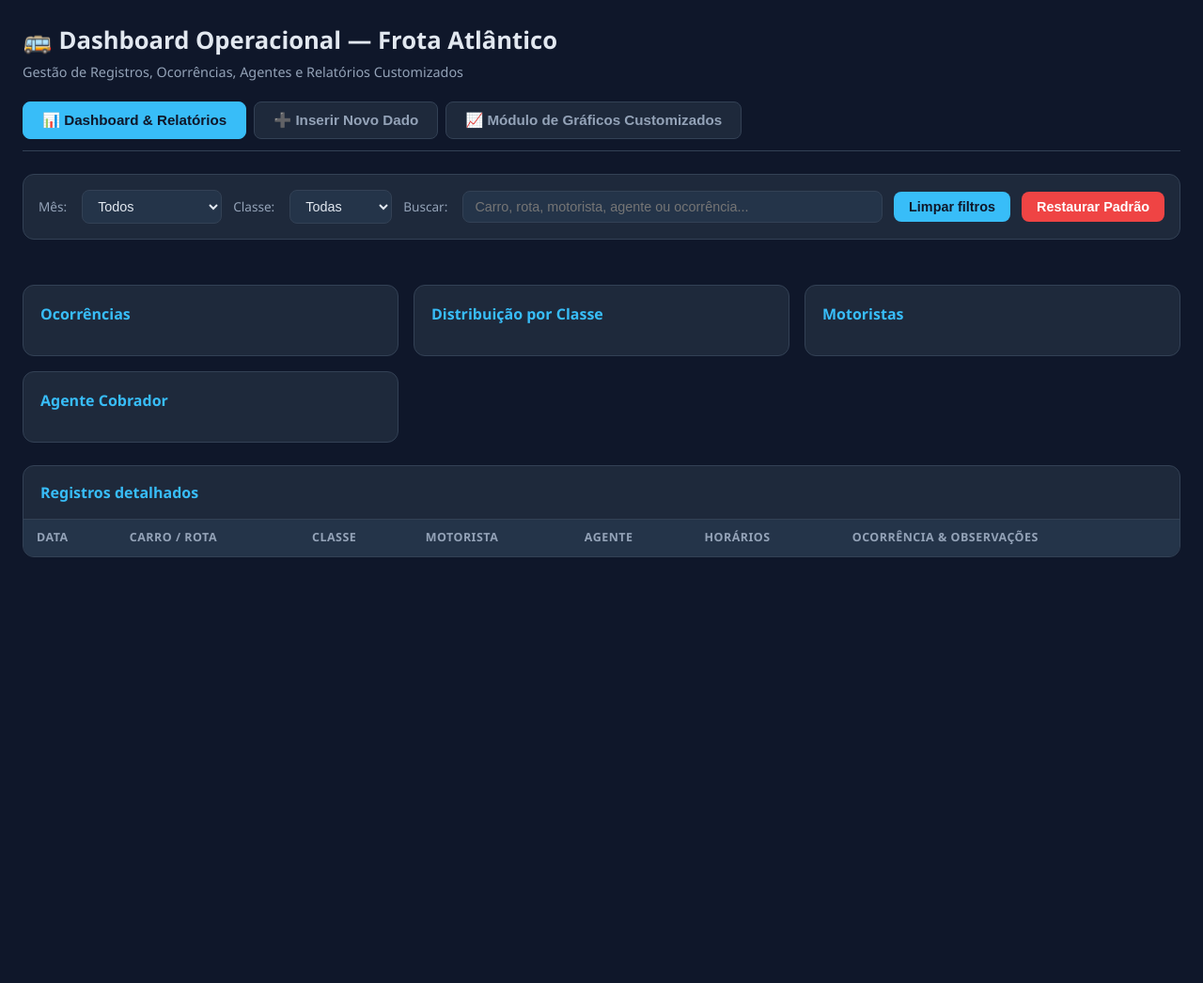
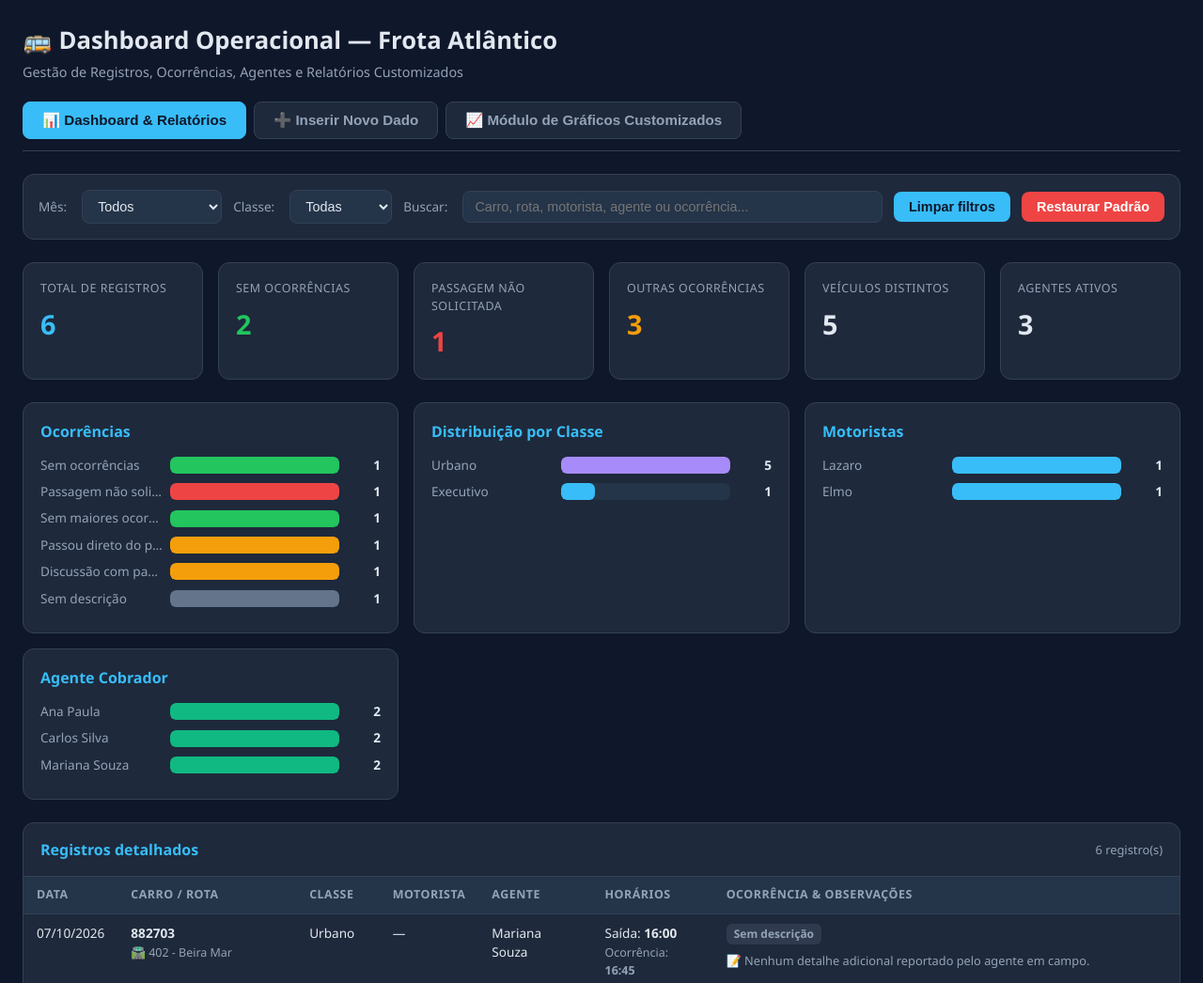
Before and after one commit to Mila412/ocorrencia, a plain HTML site: page index.html in a window 1280 px wide. Shown: the top 1046 px of the page at 94% size. Before the commit the page ends 800 px from the top, so only its background shows below. Drawn offline with Linux system fonts and the light colour scheme.

Commit message:
index.html

```diff
--- a/index.html
+++ b/index.html
@@ -467,4 +467,97 @@ function gerarGraficoCustomizado() {
   renderBars("chartCustomizado", contagem, (nome) => {
     if(param === 'ocorrencia') {
       const c = classificarOcorrencia(nome);
-      return c==="ok" ? "#22c55e" : c==="bad
+      return c==="ok" ? "#22c55e" : c==="bad" ? "#ef4444" : c==="warn" ? "#f59e0b" : "#64748b";
+    }
+    return "#38bdf8";
+  });
+}
+
+function render(){
+  const mes    = document.getElementById("mes").value;
+  const classe = document.getElementById("classe").value;
+  const busca  = document.getElementById("busca").value.trim().toLowerCase();
+
+  let filtrados = dados.filter(d=>{
+    if(mes !== "all" && !d.data.startsWith(mes)) return false;
+    if(classe !== "all" && d.classe !== classe) return false;
+    if(busca){
+      const blob = `${d.carro} ${d.rota} ${d.motorista} ${d.agente} ${d.ocorrencia} ${d.observacoes}`.toLowerCase();
+      if(!blob.includes(busca)) return false;
+    }
+    return true;
+  });
+
+  const total = filtrados.length;
+  const semOcorr = filtrados.filter(d=>classificarOcorrencia(d.ocorrencia)==="ok").length;
+  const passagem = filtrados.filter(d=>classificarOcorrencia(d.ocorrencia)==="bad").length;
+  const outras   = total - semOcorr - passagem;
+  const veiculos = new Set(filtrados.map(d=>d.carro)).size;
+  const agentes  = new Set(filtrados.map(d=>d.agente)).size;
+
+  document.getElementById("kpis").innerHTML = `
+    <div class="kpi"><div class="label">Total de registros</div><div class="value accent">${total}</div></div>
+    <div class="kpi"><div class="label">Sem ocorrências</div><div class="value green">${semOcorr}</div></div>
+    <div class="kpi"><div class="label">Passagem não solicitada</div><div class="value red">${passagem}</div></div>
+    <div class="kpi"><div class="label">Outras ocorrências</div><div class="value yellow">${outras}</div></div>
+    <div class="kpi"><div class="label">Veículos distintos</div><div class="value">${veiculos}</div></div>
+    <div class="kpi"><div class="label">Agentes ativos</div><div class="value">${agentes}</div></div>
+  `;
+
+  renderBars("chartOcorrencias", contar(filtrados, "ocorrencia"), (nome)=>{
+    const c = classificarOcorrencia(nome);
+    return c==="ok" ? "#22c55e" : c==="bad" ? "#ef4444" : c==="warn" ? "#f59e0b" : "#64748b";
+  });
+
+  renderBars("chartClasse", contar(filtrados, "classe"), (nome)=> nome==="Executivo" ? "#38bdf8" : nome==="Urbano" ? "#a78bfa" : "#64748b");
+
+  renderBars("chartMotoristas", contar(filtrados.filter(d=>d.motorista!=="—"), "motorista").slice(0,10));
+
+  renderBars("chartAgentes", contar(filtrados, "agente").slice(0,10), ()=> "#10b981");
+
+  document.getElementById("count").textContent = `${total} registro(s)`;
+  const tbody = document.getElementById("tbody");
+  if(!filtrados.length){
+    tbody.innerHTML = `<tr><td colspan="7" class="empty">Nenhum registro encontrado com os filtros atuais.</td></tr>`;
+    return;
+  }
+  tbody.innerHTML = filtrados
+    .slice()
+    .sort((a,b)=> a.data < b.data ? 1 : -1)
+    .map(d=>{
+      const parts = d.data.split("-");
+      const dataFmt = parts.length === 3 ? `${parts[2]}/${parts[1]}/${parts[0]}` : d.data;
+      const cls = classificarOcorrencia(d.ocorrencia);
+      const obsHtml = d.observacoes ? `<div class="obs-text">📝 ${d.observacoes}</div>` : '';
+      return `<tr>
+        <td>${dataFmt}</td>
+        <td><strong>${d.carro}</strong><div class="meta-sub">🛣️ ${d.rota || '—'}</div></td>
+        <td>${d.classe}</td>
+        <td>${d.motorista}</td>
+        <td>${d.agente || '—'}</td>
+        <td>
+          <div>Saída: <strong>${d.horaSaida || '—'}</strong></div>
+          <div class="meta-sub">Ocorrência: <strong>${d.horaOcorrencia || '—'}</strong></div>
+        </td>
+        <td>
+          <span class="tag ${cls}">${d.ocorrencia}</span>
+          ${obsHtml}
+        </td>
+      </tr>`;
+    }).join("");
+}
+
+document.getElementById("mes").addEventListener("change", render);
+document.getElementById("classe").addEventListener("change", render);
+document.getElementById("busca").addEventListener("input", render);
+document.getElementById("limpar").addEventListener("click", ()=>{
+  document.getElementById("mes").value = "all";
+  document.getElementById("classe").value = "all";
+  document.getElementById("busca").value = "";
+  render();
+});
+
+render();
+</script>
+</body>
+</html>
```
